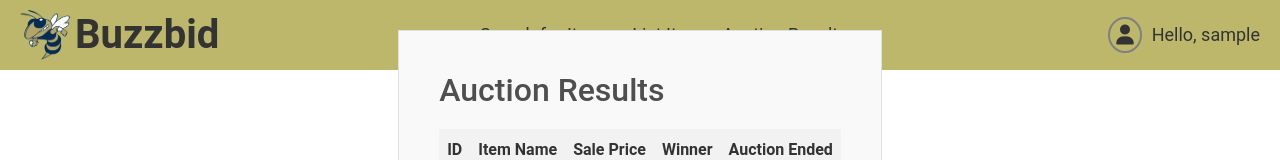
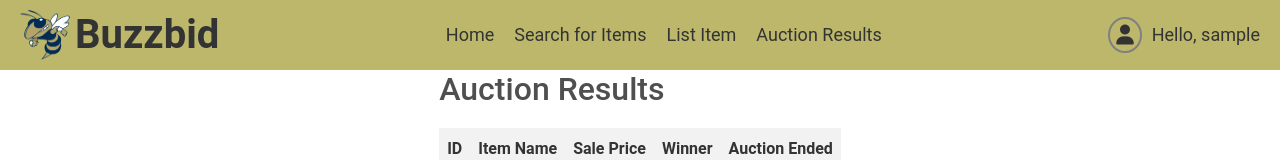
Before and after one commit to leileili1010/Buzzbid, a React (Create React App) app in the folder Phase_3/buzzbid-react/: page /auctionResults in a window 1280 px wide. Shown: the top 160 px of the page. Built offline with nearby package versions, Linux system fonts and the light colour scheme; no server answers; sample sign-in values are in the browser's storage.

Commit message:
Removed border and background color in auction results page Added home link to navigation bar

```diff
--- a/Phase_3/buzzbid-react/src/components/NavigationBar/NavigationBar.jsx
+++ b/Phase_3/buzzbid-react/src/components/NavigationBar/NavigationBar.jsx
@@ -20,6 +20,7 @@ const NavigationBar = () => {
             </div>
 
             <div className="nav-links">
+                <Link to="/dashboard"><p>Home</p></Link>
                 <Link to="/searchItem"><p>Search for Items</p></Link>
                 <Link to="/listItem"><p>List Item</p></Link>
                 <Link to="/auctionresults"><p>Auction Results</p></Link>
--- a/Phase_3/buzzbid-react/src/components/auctionResults/AuctionResults.jsx
+++ b/Phase_3/buzzbid-react/src/components/auctionResults/AuctionResults.jsx
@@ -38,7 +38,7 @@ const AuctionResults = () => {
         <>
         <NavigationBar/>
         <div className="d-flex justify-content-center align-items-center vh-100">
-            <div className="bg border auction-result-container rounded-lg p-4" style={{width: '1500px', height: '800px'}}>
+            <div className="auction-result-container rounded-lg p-4" style={{width: '1500px', height: '800px'}}>
                 <MDBContainer className="p-3">
                     <MDBRow>
                         <MDBCol md="12">
```
